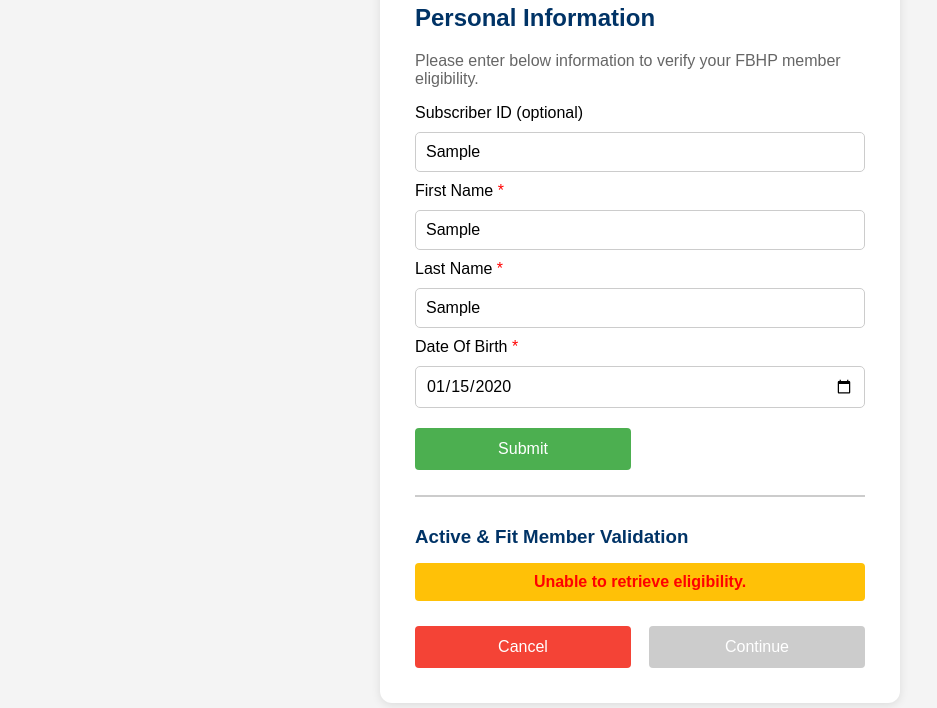
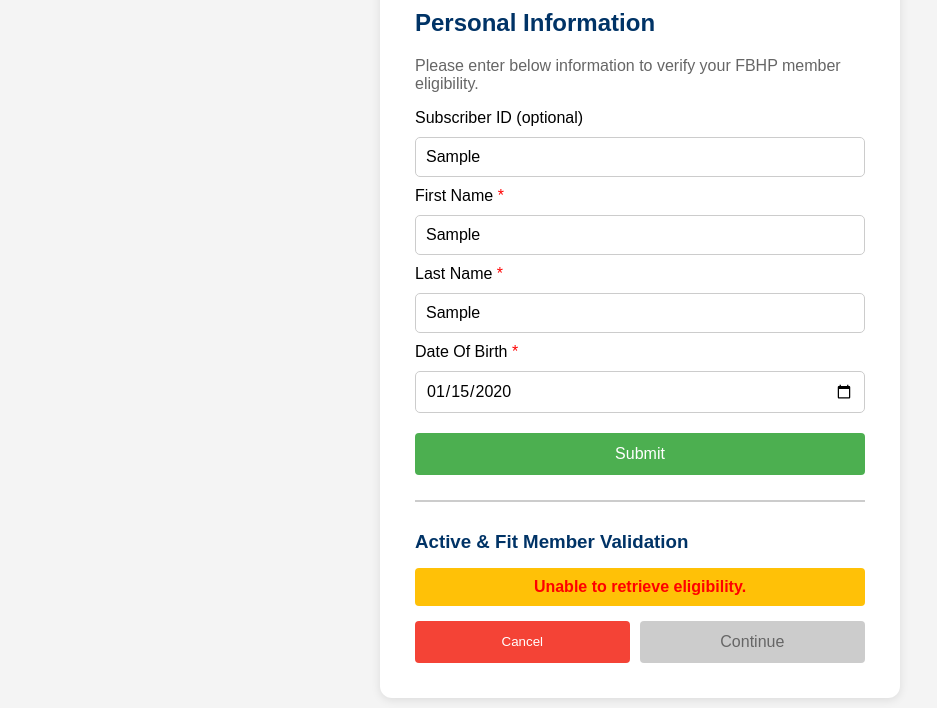
Before and after one commit to Ramkumar-7/MemberSearchReg2, a plain HTML site: page index.html in a window 1280 px wide. Both pictures are taken after typing "Sample", "Sample", "Sample", "2020-01-15" into the empty fields and a click on the input "Submit". Shown: the part 92-800 px from the top of the page, without its empty margins (0-937 px from the left). Drawn offline with Linux system fonts and the light colour scheme; no server answers.

Commit message:
index.html

```diff
--- a/index.html
+++ b/index.html
@@ -47,7 +47,7 @@
     input[type="text"],
     input[type="date"],
     input[type="submit"],
-    button {
+    a.btn {
       font-family: inherit;
       font-size: 1em;
     }
@@ -58,9 +58,8 @@
       border: 1px solid #ccc;
       border-radius: 5px;
     }
-    input[type="submit"],
-    button {
-      width: 48%;
+    input[type="submit"] {
+      width: 100%;
       padding: 12px;
       margin-top: 10px;
       background-color: #4CAF50;
@@ -69,15 +68,7 @@
       border-radius: 4px;
       cursor: pointer;
     }
-    button#cancelBtn {
-      background-color: #f44336;
-    }
-    button#continueBtn:disabled {
-      background-color: #ccc;
-      cursor: not-allowed;
-    }
-    input[type="submit"]:hover,
-    button:hover:enabled {
+    input[type="submit"]:hover {
       background-color: #45a049;
     }
     .required::after {
@@ -106,6 +97,7 @@
       display: flex;
       justify-content: space-between;
       margin-top: 15px;
+      gap: 10px;
     }
     .step-three {
       display: none;
@@ -116,6 +108,39 @@
     .step-three h3 {
       color: #003366;
       margin-bottom: 10px;
+    }
+    /* Disabled link style */
+    a.disabled {
+      pointer-events: none;
+      background-color: #ccc !important;
+      color: #666 !important;
+      cursor: not-allowed;
+    }
+    /* Style for link buttons */
+    a.btn {
+      display: inline-block;
+      text-align: center;
+      text-decoration: none;
+      padding: 12px;
+      border-radius: 4px;
+      background-color: #4CAF50;
+      color: white;
+      width: 100%;
+    }
+    a.btn:hover:not(.disabled) {
+      background-color: #45a049;
+    }
+    #cancelBtn {
+      background-color: #f44336;
+      color: white;
+      padding: 12px;
+      border-radius: 4px;
+      border: none;
+      cursor: pointer;
+      width: 100%;
+    }
+    #cancelBtn:hover {
+      background-color: #d32f2f;
     }
   </style>
 </head>
@@ -150,7 +175,11 @@
       <div id="statusMessage" class="status" style="display: none;"></div>
       <div class="button-group">
         <button id="cancelBtn" type="button">Cancel</button>
-        <button id="continueBtn" type="button" disabled>Continue</button>
+        <a class="btn disabled" id="continueBtn"
+           href="https://www.activeandfitdirect.com/fitness/AF792146FA"
+           target="_blank">
+          Continue
+        </a>
       </div>
     </div>
   </div>
@@ -197,12 +226,12 @@
         statusDiv.textContent = `Eligibility Status: ${eligibilityStatus}`;
         statusDiv.className = "status";
 
-        continueBtn.disabled = true;
+        continueBtn.classList.add("disabled"); // default disabled
 
         if (eligibilityStatus === "Active") {
           statusDiv.classList.add("active");
           statusDiv.innerHTML = `<strong>🎉 Congratulations!</strong><br>You are Eligible for the Active&amp;Fit Direct program.<br>Please click the Continue button to transfer to the Active&amp;Fit Direct Site for registration.`;
-          continueBtn.disabled = false;
+          continueBtn.classList.remove("disabled"); // enable link
         } else if (eligibilityStatus === "Inactive") {
           statusDiv.classList.add("inactive");
         } else if (eligibilityStatus === "Member not found") {
@@ -212,7 +241,7 @@
         } else {
           statusDiv.classList.add("other");
         }
-      } catch (error) {
+            } catch (error) {
         console.error("Error:", error);
         alert("Something went wrong. Please try again.");
 
@@ -228,17 +257,14 @@
         statusDiv.className = "status other";
         statusDiv.style.display = "block";
 
-        document.getElementById("continueBtn").disabled = true;
+        const continueBtn = document.getElementById("continueBtn");
+        continueBtn.classList.add("disabled"); // keep disabled on error
       }
     });
 
     document.getElementById("cancelBtn").addEventListener("click", () => {
       location.reload();
     });
-
-   document.getElementById("continueBtn").addEventListener("click", () => {
-  window.location.href = "https://www.activeandfitdirect.com/fitness/AF792146FA";
-});
   </script>
 </body>
 </html>
```
